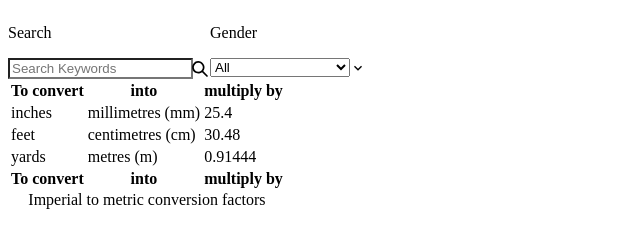
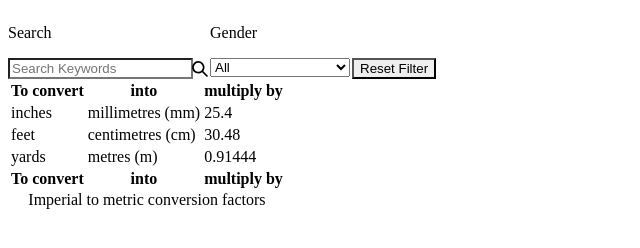
Before and after one commit to Pradnyana28/ajaib-test, a Gatsby site: page / in a window 1280 px wide. Shown: the whole page, without its empty margins (0-640 px from the left). Built offline with nearby package versions, Linux system fonts and the light colour scheme; Gatsby itself is replaced by a stand-in of ours.

Commit message:
Add test for reset filter

```diff
--- a/src/components/SearchAndFilter/SearchAndFilter.tsx
+++ b/src/components/SearchAndFilter/SearchAndFilter.tsx
@@ -1,5 +1,5 @@
 import React from 'react';
-import { Flex, Input, Text, InputGroup, InputRightAddon, Select } from '@chakra-ui/react';
+import { Flex, Input, Text, InputGroup, InputRightAddon, Select, Button } from '@chakra-ui/react';
 import { SearchIcon } from '@chakra-ui/icons';
 
 interface SearchAndFilterProps {
@@ -9,9 +9,11 @@ interface SearchAndFilterProps {
     getFilterValue?: React.Dispatch<React.SetStateAction<any>> | ((value: string) => void);
 };
 
+export const FILTER_DEFAULT_VALUE = 'all';
+
 const SearchAndFilter = (props: SearchAndFilterProps) => {
     const [searchValue, setSearchValue] = React.useState('');
-    const [filterValue, setFilterValue] = React.useState('all');
+    const [filterValue, setFilterValue] = React.useState(FILTER_DEFAULT_VALUE);
 
     const _onSearchChange = (e: React.ChangeEvent<HTMLInputElement>) => {
         e.preventDefault();
@@ -23,6 +25,10 @@ const SearchAndFilter = (props: SearchAndFilterProps) => {
         e.preventDefault();
         setFilterValue(e.target.value);
         props.getFilterValue && props.getFilterValue(e.target.value);
+    }
+
+    const _onResetFilter = () => {
+        setFilterValue(FILTER_DEFAULT_VALUE);
     }
 
     return (
@@ -53,6 +59,10 @@ const SearchAndFilter = (props: SearchAndFilterProps) => {
                     <option value={'female'} data-testid='gender-filter-female'>Female</option>
                 </Select>
             </div>
+            <div>
+                <Text fontSize='sm'>&nbsp;</Text>
+                <Button data-testid='reset-filter-button' onClick={_onResetFilter} size='sm'>Reset Filter</Button>
+            </div>
         </Flex>
     );
 }
```
Also changed, not shown: src/components/SearchAndFilter/SearchAndFilter.spec.tsx (+19 -12 lines), 1 other file.
